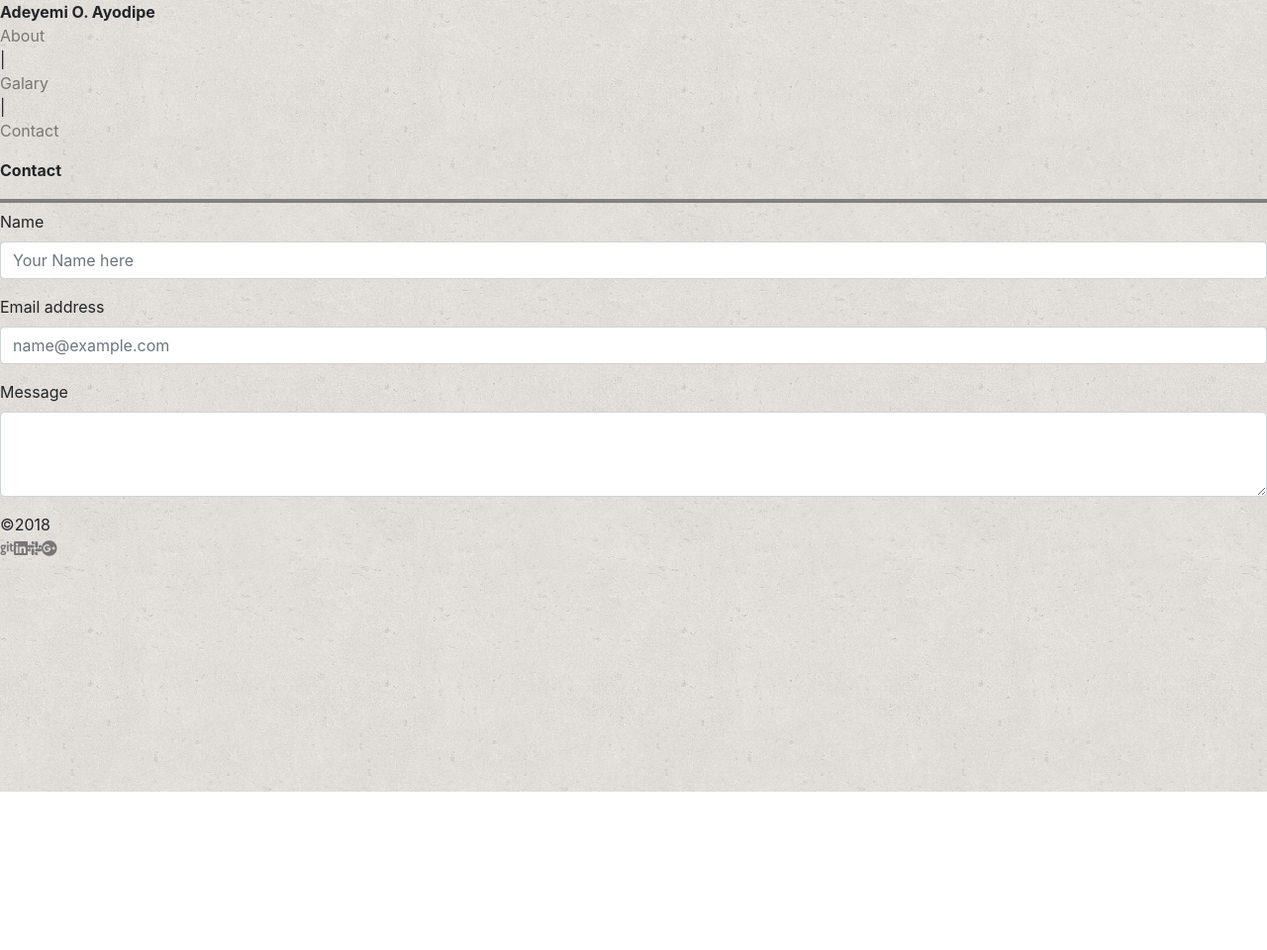
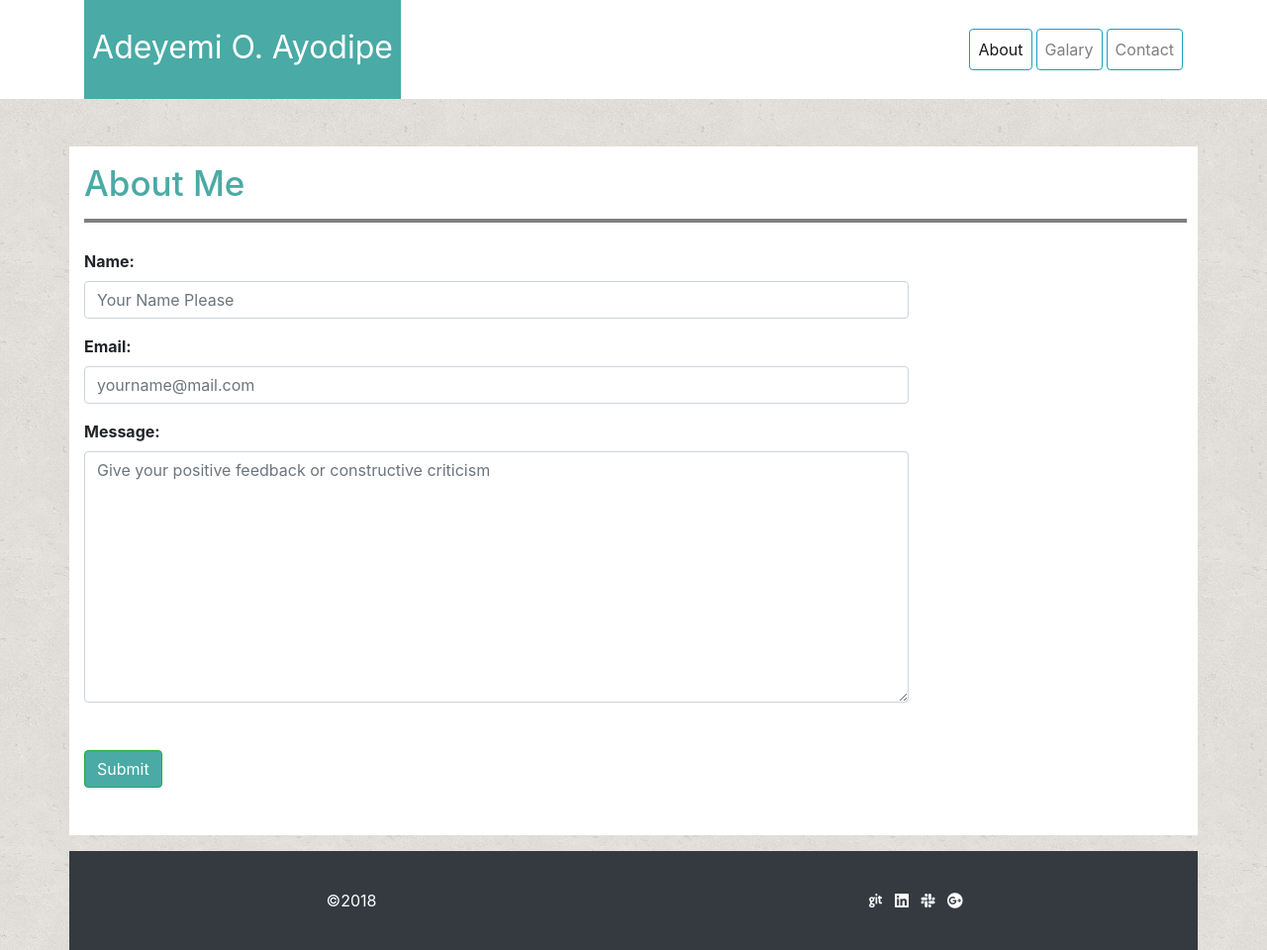
Before and after one commit to aayodipe/Bootstrap-Portfolio, a plain HTML site: page contact.html in a window 1280 px wide. Shown: the whole page at 99% size. Before the commit the page ends 800 px from the top, so only its background shows below. Drawn offline with nearby package versions, Linux system fonts and the light colour scheme.

Commit message:
Added contact page

```diff
--- a/assets/css/style.css
+++ b/assets/css/style.css
@@ -1,17 +1,12 @@
 body{
      background-image: url("../images/cork-wallet.png")
 }
-hr{
+ hr{
     border: 2px solid gray;
 
     width: 100%;
-    margin: 0 auto;
-    position: relative;
-    top:17px;
-}
-.container{
-     width:980px;
-}
+    margin: 15px auto;
+ }
 .text-lightgreen{
      color:#4aaaa5
 }
@@ -29,8 +24,20 @@ font-size:35px;
      background-color: #4aaaa5;
      /* text-align:center; */
      margin:0;
-     /* padding:20px 16px; */
+
      font-size:2rem;
 
 }a{
      color:#777777
+}
+.height{
+     height:100px;
+}
+.btn-success{
+     background-color: #4aaaa5;
+
+}
+
+footer a{
+     color:white;
+}
--- a/contact.html
+++ b/contact.html
@@ -1,71 +1,96 @@
-<!DOCTYPE html>
+<!doctype html>
 <html lang="en">
 
 <head>
-     <meta charset="UTF-8">
-     <meta name="viewport" content="width=device-width, initial-scale=1.0">
-     <meta http-equiv="X-UA-Compatible" content="ie=edge">
-     <link rel="stylesheet" type="text/css" href="assets/css/reset.css">
+     <!-- Required meta tags -->
+     <meta charset="utf-8">
+     <meta name="viewport" content="width=device-width, initial-scale=1, shrink-to-fit=no">
      <link rel="stylesheet" href="https://use.fontawesome.com/releases/v5.5.0/css/all.css" integrity="sha384-B4dIYHKNBt8Bc12p+WXckhzcICo0wtJAoU8YZTY5qE0Id1GSseTk6S+L3BlXeVIU" crossorigin="anonymous">
+     <!-- Bootstrap CSS -->
      <link rel="stylesheet" href="https://stackpath.bootstrapcdn.com/bootstrap/4.1.3/css/bootstrap.min.css" integrity="sha384-MCw98/SFnGE8fJT3GXwEOngsV7Zt27NXFoaoApmYm81iuXoPkFOJwJ8ERdknLPMO"
           crossorigin="anonymous">
      <link rel="stylesheet" type="text/css" href="assets/css/style.css">
-     <title>My Basic Portfolio</title>
-
 </head>
 
 <body>
-     <!--  The beginning of the wrapper -->
-     <div class="wrapper">
-          <header class="main">
+                             <!-- Navigation div -->
+     <nav class="navbar navbar-expand-lg navbar-light bg-light sticky-top pb-0 pt-0 bg-white">
+                              <!--  Container's div for navs item -->
+          <div class="container">
+                               <!-- Collapse button -->
+               <button class="navbar-toggler" type="button" data-toggle="collapse" data-target="#navbarToggler"
+                    aria-controls="navbarToggler" aria-expanded="false" aria-label="Toggle navigation">
+                    <span class="navbar-toggler-icon"></span>
+               </button>
+                                         <!-- Nav brand -->
+               <a class="navbar-brand h-5 text-white text-center pt-4 pl-2 pr-2 " href="#">Adeyemi O. Ayodipe</span></a>
+                               <!-- Collapse Items starts here -->
+               <div class="collapse navbar-collapse " id="navbarToggler">
+                    <ul class="navbar-nav ml-auto mt-4 mt-lg-0 font-weight-bold ">
+                         <li class="nav-item active">
+                              <a class="nav-link btn btn-outline-info" href="index.html">About <span class="sr-only">(current)</span></a>
+                         </li>
+                         <li class="nav-item ml-1 mr-1  ">
+                              <a class="nav-link btn btn-outline-info" href="portfolio.html">Galary</a>
+                         </li>
+                         <li class="nav-item">
+                              <a class="nav-link btn btn-outline-info" href="contact.html">Contact</a>
+                         </li>
+                    </ul>
 
-               <div id="myName"><strong>Adeyemi O. Ayodipe</strong></div>
-               <!-- linking with nav section begins-->
-               <nav class="clear">
-                    <ol>
-                         <li><a href="index.html">About</a></li>
-                         <li>|</li>
-                         <li><a href="portfolio.html">Galary</a></li>
-                         <li>|</li>
-                         <li><a href="contact.html">Contact</a></li>
-                    </ol>
+               </div>
+                                                <!-- Collapse Items ends here -->
      </nav>
-               <!-- linking with nav section ends-->
-          </header>
-          <section class="mainSection clear">
-               <header class="subHeader">
-                    <div class="pageName"><strong>Contact </strong> </div>
 
-                    <hr><br>
-               </header>
+     </div>
+                                               <!-- Navigations container ends here -->
+
+                                      <!-- Container for Section starts here -->
+<section class="container bg-white ">
+     <div class="row mt-5 ">
+          <div class="col-12 text-left text-lightgreen h3 text-bold pt-3 pb-1">About Me
+               <hr>
+          </div>
+     </div>
      <!-- THE FORM  BEGINS-->
      <form>
           <div class="form-group">
-                           <label for="NameControlInput">Name</label>
-                           <input type="email" class="form-control" id="NameControlInput" placeholder="Your Name here">
+                         <label for="name"><strong>Name:</strong></label>
+                         <input type="text" class="form-control w-75" id="Name" placeholder="Your Name Please">
           </div>
           <div class="form-group">
-                                   <label for="EmaiControlInput">Email address</label>
-                                   <input type="email" class="form-control" id="EmaiControlInput" placeholder="name@example.com">
+                    <label for="name"><strong>Email:</strong></label>
+                    <input type="email" class="form-control w-75" id="email" placeholder="yourname@mail.com">
+          </div>
+          <div class="form-group">
+                    <label for="message"><strong>Message:</strong></label>
+                    <br>
+                    <textarea  class="form-control w-75"rows="10" cols="80" id="textarea" placeholder="Give your positive feedback or constructive criticism"></textarea><br>
+                    <br>
+                    <input type="button" class="btn btn-success mb-5" id="button" value="Submit"><br>
+
           </div>
 
+          </form>
+     </section>
+          <!-- THE FORM ENDS -->
 
-                         <div class="form-group">
-                           <label for="FormControlTextarea">Message</label>
-                           <textarea class="form-control" id="FormControlTextarea" rows="3"></textarea>
-                         </div>
-                       </form>
-               <!-- THE FORM ENDS -->
-          </section>
-          <footer>&copy;2018
-               <div class="media">
-                    <a href="https://github.com/aayodipe/Basic-Portfolio"><i class="fab fa-git"></i></a>
-                    <a href="https://www.linkedin.com/mynetwork/"><i class="fab fa-linkedin"></i></a>
-                     <a href="aayodipe.skype.com"><i class="fab fa-slack"></i></a>
-                     <a href="mailto:ayodipeadeyemi@gmail.com"><i class="fab fa-google-plus"></i></a>
+
+                                          <!-- footers start here -->
+          <div class="container">
+                    <footer class="row text-white bg-dark height">
+                    <div class="col-6 text-center align-self-center">&copy;2018</div>
+                              <div class="col-6 text-center align-self-center">
+                                   <a href="https://github.com/aayodipe/Basic-Portfolio"><i class="fab fa-git mr-2"></i></a>
+                                   <a href="https://www.linkedin.com/mynetwork/"><i class="fab fa-linkedin mr-2"></i></a>
+                                    <a href="aayodipe.skype.com"><i class="fab fa-slack mr-2"></i></a>
+                                    <a href="mailto:ayodipeadeyemi@gmail.com"><i class="fab fa-google-plus "></i></a>
 
                                </div>
+                    </div>
                          </footer>
+          </div>                                            <!-- footer ends -->
+                                                    <!-- footer ends -->
 </body>
 <script src="https://code.jquery.com/jquery-3.3.1.slim.min.js" integrity="sha384-q8i/X+965DzO0rT7abK41JStQIAqVgRVzpbzo5smXKp4YfRvH+8abtTE1Pi6jizo"
      crossorigin="anonymous"></script>
@@ -74,5 +99,4 @@
 <script src="https://stackpath.bootstrapcdn.com/bootstrap/4.1.3/js/bootstrap.min.js" integrity="sha384-ChfqqxuZUCnJSK3+MXmPNIyE6ZbWh2IMqE241rYiqJxyMiZ6OW/JmZQ5stwEULTy"
      crossorigin="anonymous"></script>
 
-
 </html>
```
Also changed, not shown: index.html (+59 -21 lines), portfolio.html (+89 -72 lines). Lines whose indentation alone changed are shown as unchanged.
